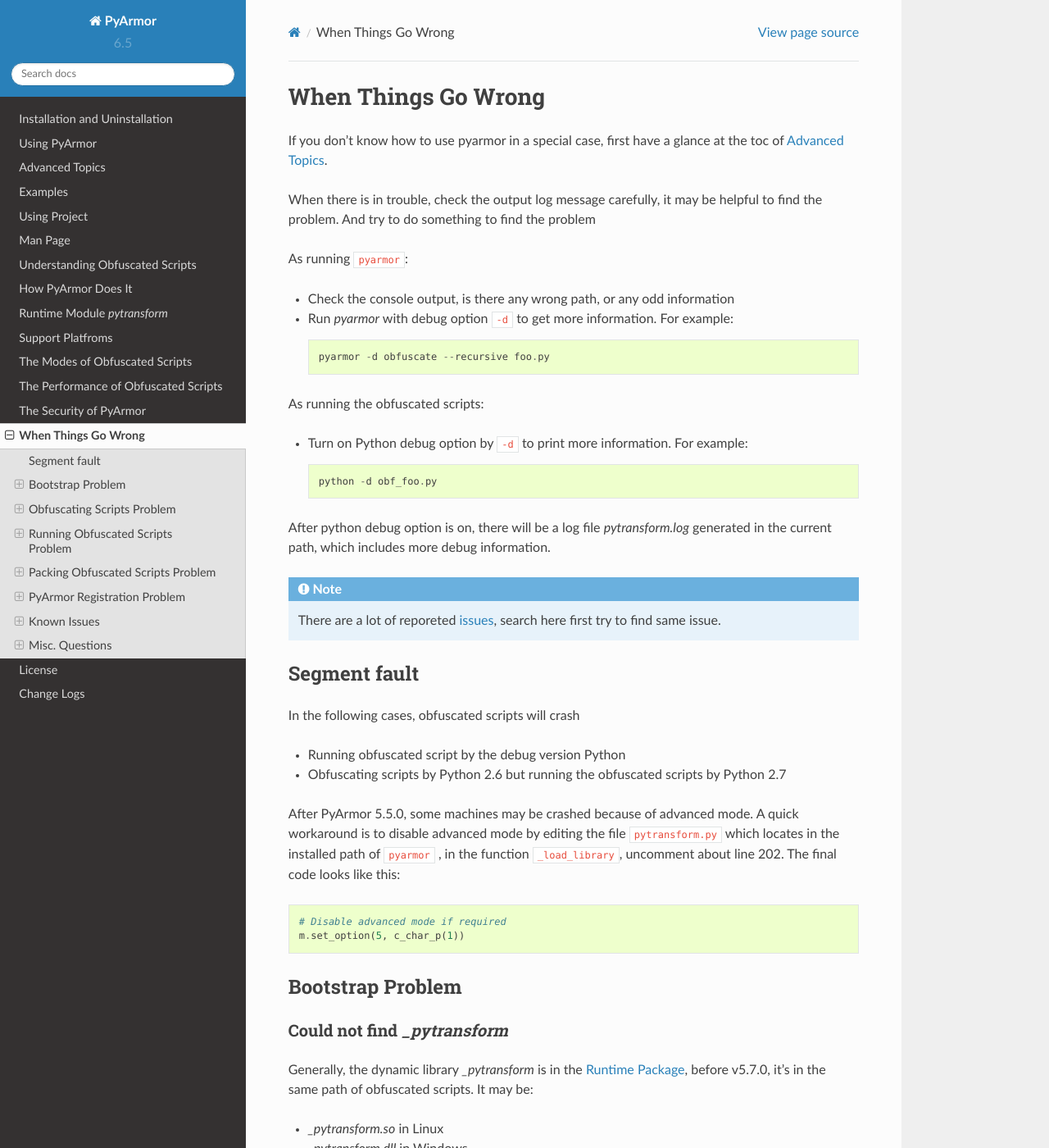
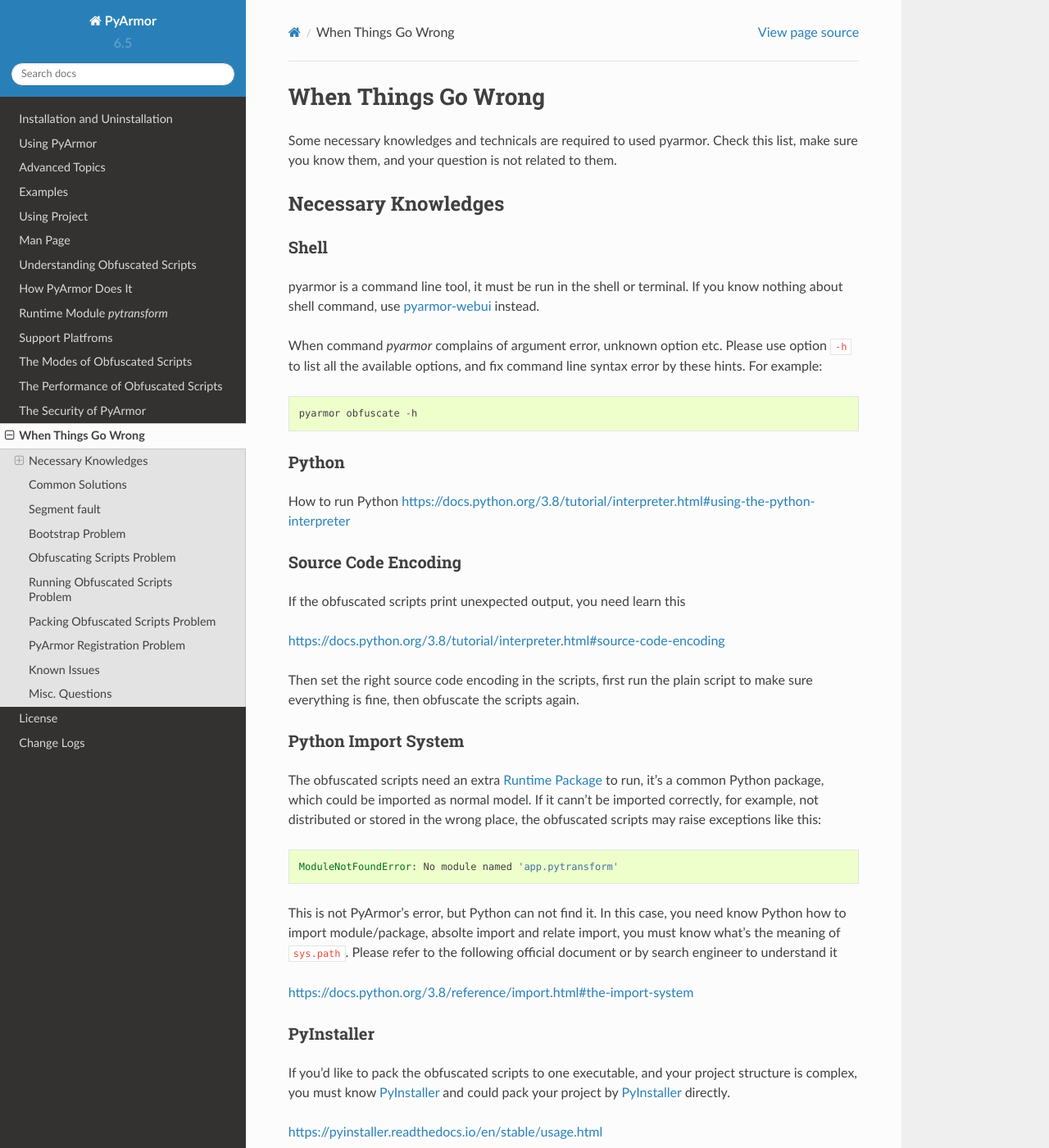
Before and after one commit to dashingsoft/pyarmor, a Sphinx documentation site: the page built from docs/questions.rst, in a window 1280 px wide and 1400 px high. Shown: the whole window at 82% size. Built offline with Sphinx 7.4.7 and the Read the Docs theme 2.0.0, drawn with Linux system fonts in a browser that asks for light colours; some of the changed text lies outside the part shown.

Commit message:
Add necessary knowledges for pyarmor

```diff
--- a/docs/_common_definitions.txt
+++ b/docs/_common_definitions.txt
@@ -7,6 +7,7 @@
 
 .. _issues: https://github.com/dashingsoft/pyarmor/issues/
 .. _pypi: https://pypi.python.org/pypi/pyarmor/
+.. _pyarmor-webui: https://pypi.python.org/pypi/pyarmor-webui/
 
 .. _PyInstaller: https://www.pyinstaller.org/
 .. _Cython: https://cython.org/
--- a/docs/questions.rst
+++ b/docs/questions.rst
@@ -3,27 +3,97 @@
 When Things Go Wrong
 ====================
 
+Some necessary knowledges and technicals are required to used pyarmor. Check
+this list, make sure you know them, and your question is not related to them.
+
+.. _Necessary Knowledges:
+
+Necessary Knowledges
+--------------------
+
+Shell
+++++++
+
+pyarmor is a command line tool, it must be run in the shell or terminal. If you
+know nothing about shell command, use `pyarmor-webui`_ instead.
+
+When command `pyarmor` complains of argument error, unknown option etc. Please
+use option ``-h`` to list all the available options, and fix command line syntax
+error by these hints. For example::
+
+    pyarmor obfuscate -h
+
+Python
+++++++
+
+How to run Python
+https://docs.python.org/3.8/tutorial/interpreter.html#using-the-python-interpreter
+
+Source Code Encoding
+++++++++++++++++++++
+
+If the obfuscated scripts print unexpected output, you need learn this
+
+https://docs.python.org/3.8/tutorial/interpreter.html#source-code-encoding
+
+Then set the right source code encoding in the scripts, first run the plain
+script to make sure everything is fine, then obfuscate the scripts again.
+
+
+Python Import System
+++++++++++++++++++++
+
+The obfuscated scripts need an extra :ref:`Runtime Package` to run, it's a
+common Python package, which could be imported as normal model. If it cann't be
+imported correctly, for example, not distributed or stored in the wrong place,
+the obfuscated scripts may raise exceptions like this::
+
+   ModuleNotFoundError: No module named 'app.pytransform'
+
+This is not PyArmor's error, but Python can not find it. In this case, you need
+know Python how to import module/package, absolte import and relate import, you
+must know what's the meaning of ``sys.path``. Please refer to the following
+official document or by search engineer to understand it
+
+https://docs.python.org/3.8/reference/import.html#the-import-system
+
+PyInstaller
++++++++++++
+
+If you'd like to pack the obfuscated scripts to one executable, and your project
+structure is complex, you must know `PyInstaller`_ and could pack your project
+by `PyInstaller`_ directly.
+
+https://pyinstaller.readthedocs.io/en/stable/usage.html
+
+
+Common Solutions
+----------------
+
 If you don't know how to use pyarmor in a special case, first have a glance at
 the toc of :ref:`Advanced Topics`.
 
+If you distribute the obfuscated scripts in different platform or docker, make
+sure the options related to cross platform are set. Because the obfuscated
+scripts include binary library, it's platform dependent, and Python version in
+target must be same as the version to obfuscate the scripts.
+
+If you are using command :ref:`pack`, make sure PyInstaller could pack the plain
+scripts directly and the final bundle works.
+
 When there is in trouble, check the output log message carefully, it may be
-helpful to find the problem. And try to do something to find the problem
+helpful to find the problem.
 
-As running ``pyarmor``:
-
-* Check the console output, is there any wrong path, or any odd information
-* Run `pyarmor` with debug option ``-d`` to get more information. For example::
+As obfuscating the script by ``pyarmor``, check is there any wrong path, or any
+odd information in the console, use option ``-d`` to get more information. For
+example::
 
       pyarmor -d obfuscate --recursive foo.py
 
-As running the obfuscated scripts:
-
-* Turn on Python debug option by ``-d`` to print more information. For example::
+As running the obfuscated scripts, turn on Python debug option by ``-d`` to
+print more information. For example::
 
       python -d obf_foo.py
-
-After python debug option is on, there will be a log file `pytransform.log`
-generated in the current path, which includes more debug information.
 
 .. note::
 
```
Also changed, not shown: docs/license.rst (+13 -11 lines).
